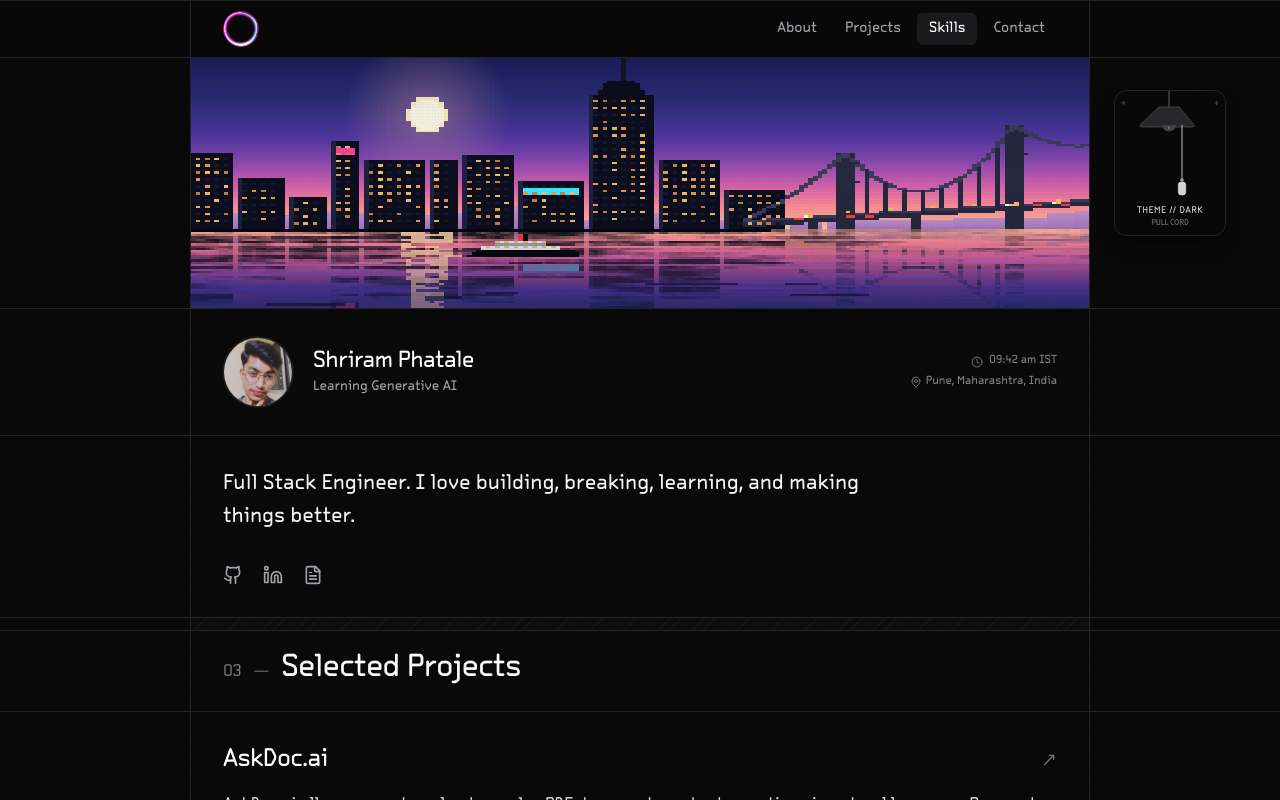
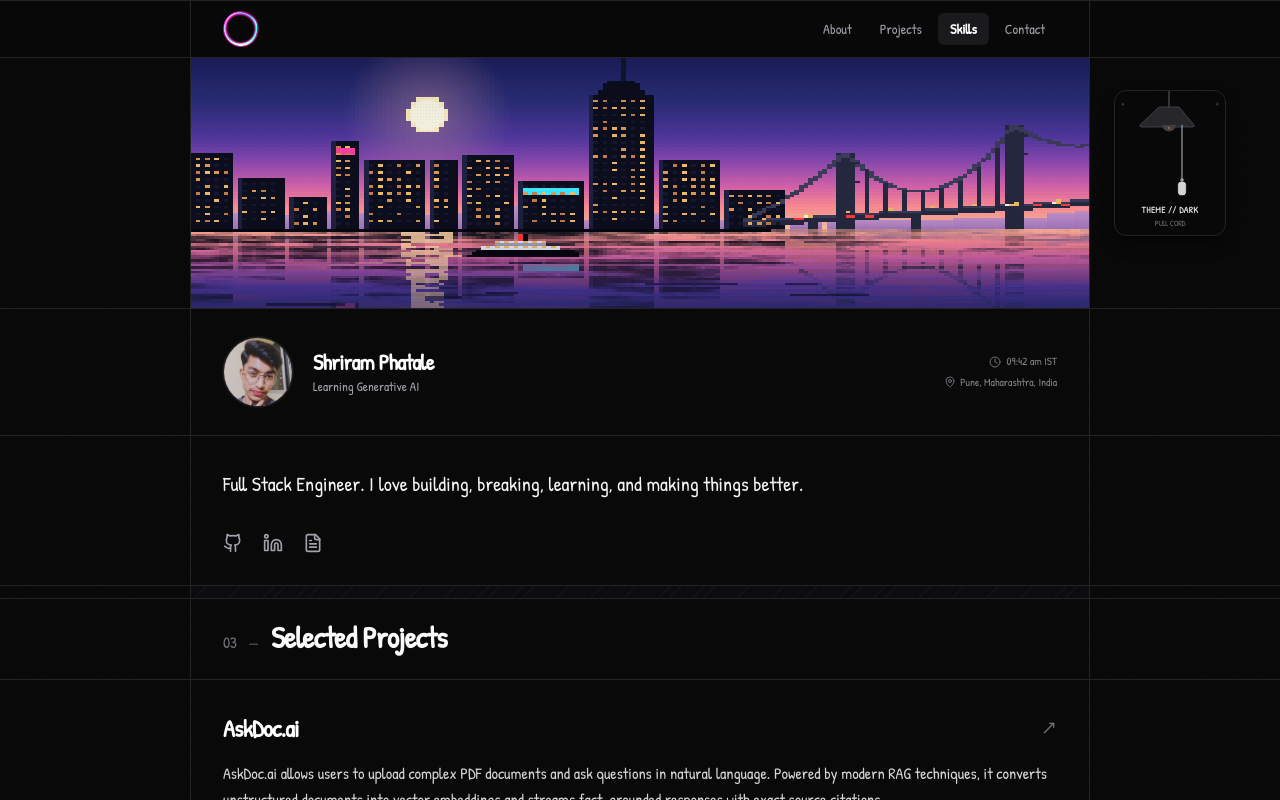
Before and after one commit to shriramphatale/my-portfolio, a React (Vite) app: page / in a window 1280 px wide. Shown: the top 800 px of the page. Built offline with nearby package versions, Linux system fonts and the light colour scheme.

Commit message:
style: switch global font family from OCR A Tribute to Patrick Hand

```diff
--- a/src/index.css
+++ b/src/index.css
@@ -1,18 +1,10 @@
 @import "tailwindcss";
 
-@font-face {
-  font-family: 'OCR A Tribute';
-  src: url('/fonts/OCR-A-Tribute-W01-Regular.ttf') format('truetype');
-  font-weight: 100 900;
-  font-style: normal;
-  font-display: swap;
-}
-
 @theme {
-  --font-sans: 'OCR A Tribute', monospace, sans-serif;
-  --font-mono: 'OCR A Tribute', monospace, ui-monospace;
-  --default-font-family: 'OCR A Tribute', monospace, sans-serif;
-  --default-mono-font-family: 'OCR A Tribute', monospace, ui-monospace;
+  --font-sans: 'Patrick Hand', cursive, sans-serif;
+  --font-mono: 'Patrick Hand', cursive, sans-serif;
+  --default-font-family: 'Patrick Hand', cursive, sans-serif;
+  --default-mono-font-family: 'Patrick Hand', cursive, sans-serif;
 }
 
 @layer base {
@@ -42,7 +34,7 @@
   }
 
   *, ::before, ::after {
-    font-family: 'OCR A Tribute', monospace, sans-serif;
+    font-family: 'Patrick Hand', cursive, sans-serif;
   }
 
   /* Global smooth transition between themes */
@@ -72,14 +64,14 @@
 
   html {
     scroll-behavior: smooth;
-    font-family: 'OCR A Tribute', monospace, sans-serif;
+    font-family: 'Patrick Hand', cursive, sans-serif;
     background-color: var(--bg-page);
     color: var(--text-primary);
     overflow-x: hidden;
   }
 
   body {
-    font-family: 'OCR A Tribute', monospace, sans-serif;
+    font-family: 'Patrick Hand', cursive, sans-serif;
     background-color: var(--bg-page);
     color: var(--text-primary);
     overflow-x: hidden;
@@ -87,7 +79,7 @@
   }
 
   h1, h2, h3, h4, h5, h6, p, span, a, button, input, textarea, code, pre, .font-mono, .font-sans {
-    font-family: 'OCR A Tribute', monospace, sans-serif;
+    font-family: 'Patrick Hand', cursive, sans-serif;
   }
 }
 
@@ -343,7 +335,7 @@ html.light ::-webkit-scrollbar-thumb:hover {
   color: #f4f4f5 !important;
   border: 1px solid #27272a !important;
   border-radius: 6px !important;
-  font-family: 'OCR A Tribute', monospace !important;
+  font-family: 'Patrick Hand', cursive, sans-serif !important;
   font-size: 11px !important;
   padding: 4px 8px !important;
   box-shadow: 0 4px 20px rgba(0, 0, 0, 0.6) !important;
```
